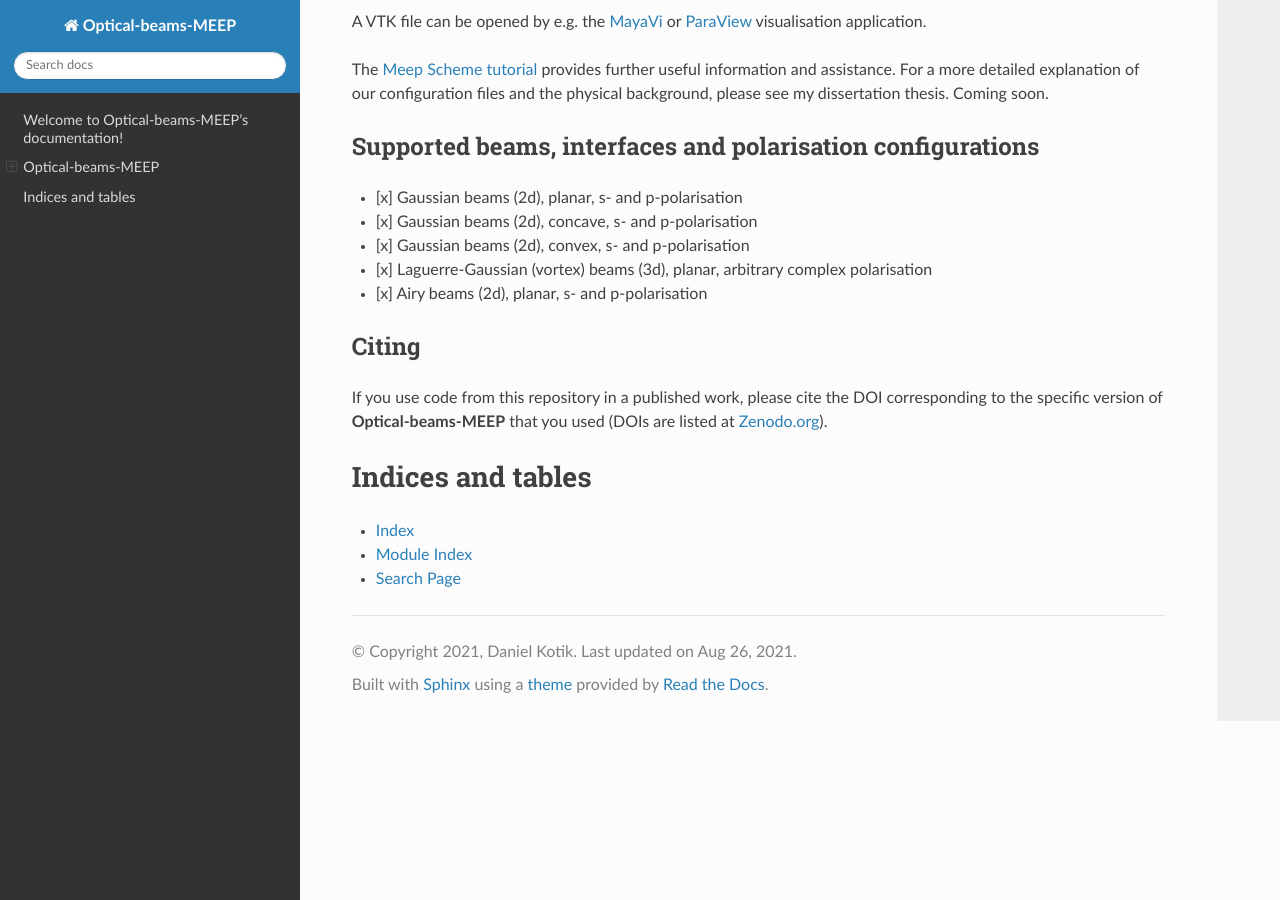
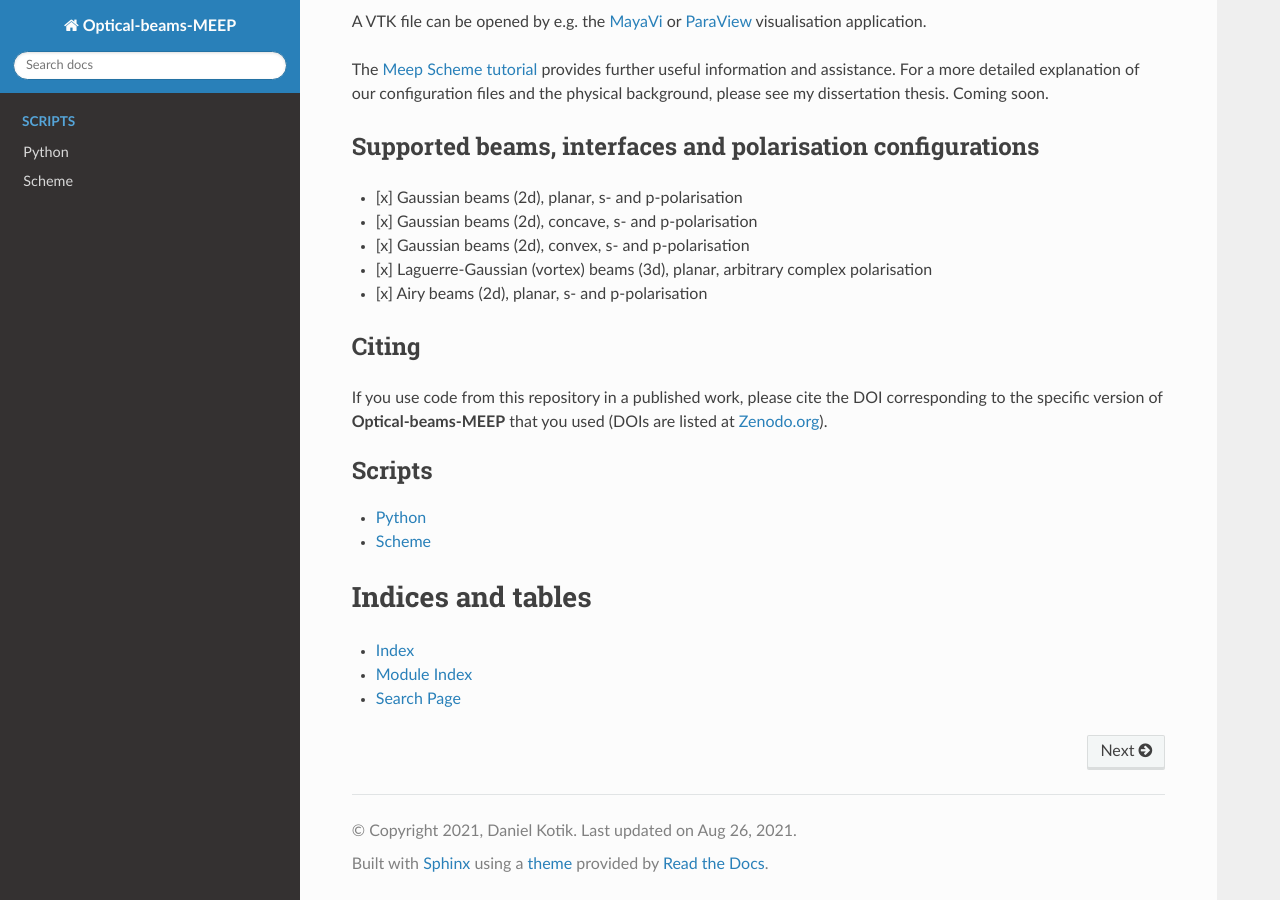
Before and after one commit to DanielKotik/Optical-beams-MEEP, a Sphinx documentation site: the page built from docs/source/index.md, in a window 1280 px wide and 900 px high, scrolled down 2824 px. Built offline with Sphinx 7.4.7 and the Read the Docs theme 2.0.0, drawn with Linux system fonts in a browser that asks for light colours.

Commit message:
Embed Python/Scheme scripts in documentation

````diff
--- a/docs/source/index.md
+++ b/docs/source/index.md
@@ -6,6 +6,15 @@
 ```
 
 
+```{toctree}
+---
+caption: Scripts
+maxdepth: 1
+---
+
+scripts/python
+scripts/scheme
+```
 
 # Indices and tables
 
````
Also changed, not shown: docs/source/scripts/python.rst (added, +31 -0 lines), docs/source/scripts/scheme.rst (added, +31 -0 lines).
